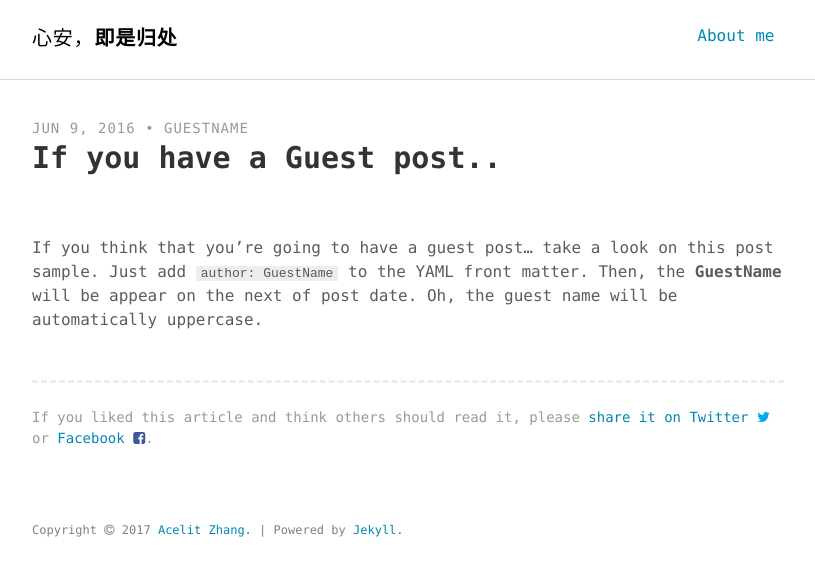
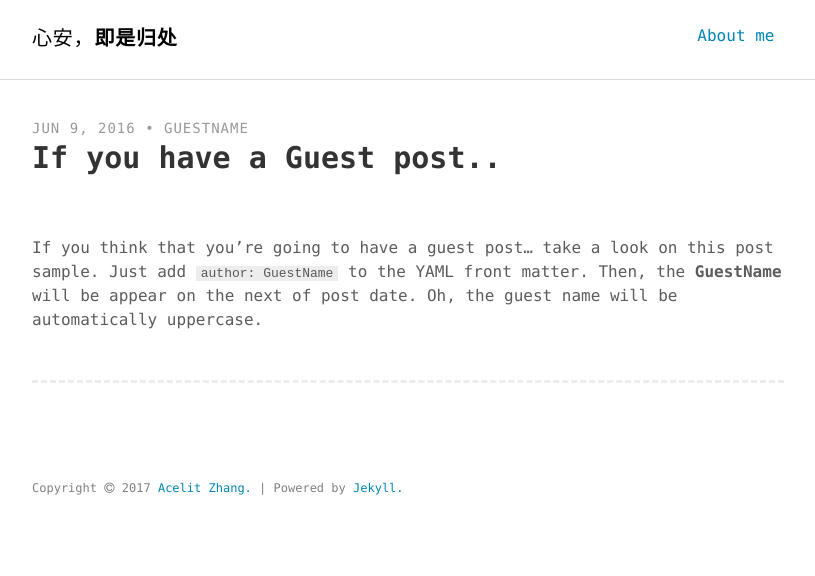
Before and after one commit to iamzx/iamzx.github.io, a Jekyll site: the page built from _posts/2016-06-09-if-you-have-a-guest-post.md, in a window 1280 px wide. Shown: the top 576 px of the page, without its empty margins (232-1047 px from the left). Built offline with Jekyll 4.4.1, drawn with Linux system fonts in a browser that asks for light colours.

Commit message:
Update post-share.html

```diff
--- a/_includes/post-share.html
+++ b/_includes/post-share.html
@@ -1,7 +1,5 @@
 
 <aside class="share">
 
-  <p>If you liked this article and think others should read it, please <a href="http://twitter.com/share?text={{page.title}}&amp;url={{ site.url }}{{ page.url }}&amp;via={{ site.twitter_username }}"
-  onclick="window.open(this.href, 'twitter-share', 'width=550,height=235');return false;">share it on Twitter <i class="fa fa-twitter" aria-hidden="true" style="color:#00aced"></i></a> or <a href="https://www.facebook.com/sharer/sharer.php?u={{ site.url }}{{ page.url }}" onclick="window.open(this.href, 'facebook-share', 'width=550,height=235');return false;">Facebook <i class="fa fa-facebook-square" aria-hidden="true" style="color:#3b5998"></i></a>.</p>
 
 </aside>
```
